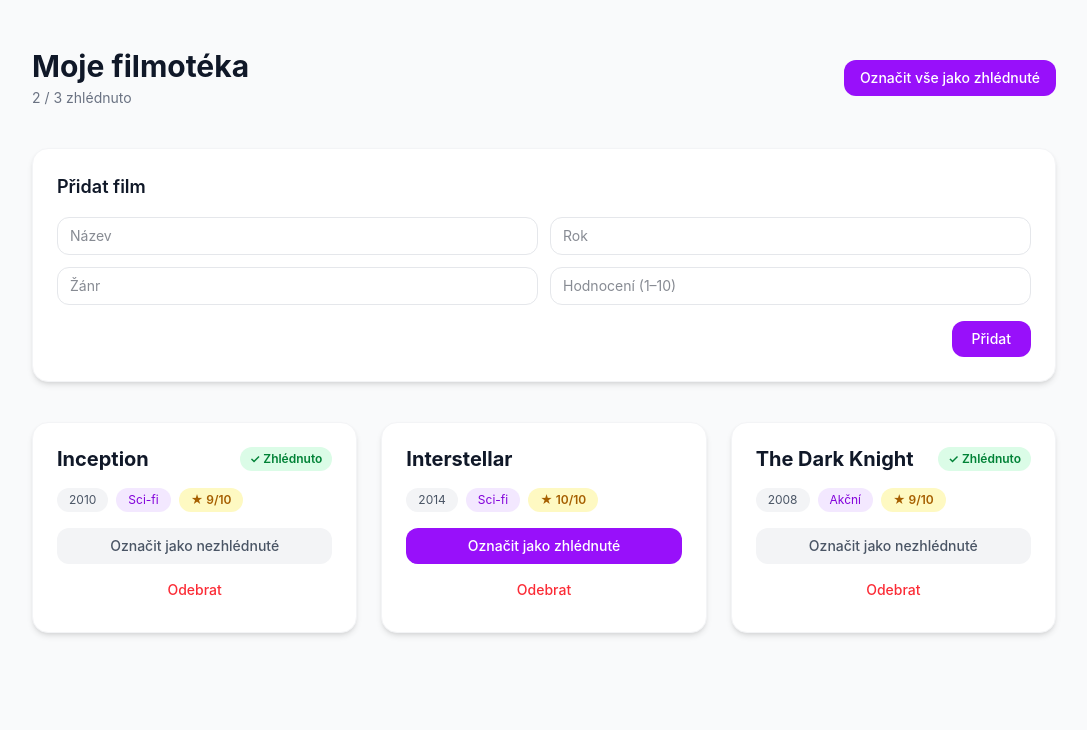
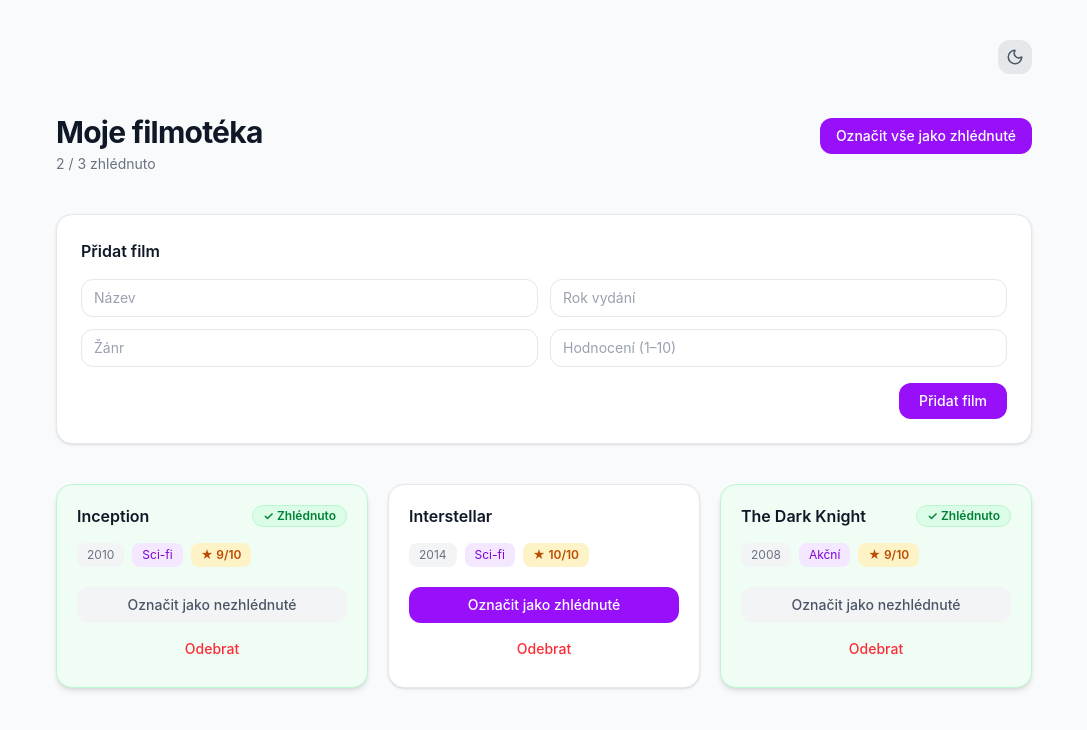
Before and after one commit to kudrle01/4IT427_kudj05, a React (Vite) app: page / in a window 1280 px wide. Shown: the top 730 px of the page, without its empty margins (96-1183 px from the left). Built offline with nearby package versions, Linux system fonts and the light colour scheme.

Commit message:
feat: Úkol 4 – styling

```diff
--- a/package.json
+++ b/package.json
@@ -11,6 +11,7 @@
   },
   "dependencies": {
     "@tanstack/react-query": "^5.100.11",
+    "lucide-react": "^1.16.0",
     "react": "^19.2.6",
     "react-dom": "^19.2.6"
   },
--- a/src/App.tsx
+++ b/src/App.tsx
@@ -1,31 +1,63 @@
+/* Stylingová metoda: Tailwind CSS */
+import { useState } from 'react';
+import { Moon, Sun } from 'lucide-react';
 import AddFilmForm from '@/components/AddFilmForm';
 import FilmCard from '@/components/FilmCard';
 import { useWatchlist } from '@/context/WatchlistContext';
 
 function App() {
   const { films, watchedCount, toggleWatched, removeFilm, markAllAsWatched } = useWatchlist();
+  const [dark, setDark] = useState(false);
+
+  const toggleDark = () => {
+    document.documentElement.classList.toggle('dark');
+    setDark((d) => !d);
+  };
 
   return (
-    <main className="min-h-screen bg-gray-50 dark:bg-gray-900 px-6 py-12">
-      <div className="max-w-5xl mx-auto flex flex-col gap-10">
-        <div className="flex items-center justify-between">
+    <div className="min-h-screen bg-gray-50 dark:bg-gray-950 transition-colors duration-300">
+
+      <div className="max-w-5xl mx-auto px-4 sm:px-6 py-10 flex flex-col gap-10">
+
+        {/* Dark mode toggle */}
+        <div className="flex justify-end">
+          <button
+            onClick={toggleDark}
+            className="p-2 rounded-xl bg-gray-200 dark:bg-gray-800 text-gray-600 dark:text-gray-300 hover:bg-gray-300 dark:hover:bg-gray-700 transition-colors duration-200 cursor-pointer"
+            aria-label="Přepnout motiv"
+          >
+            {dark ? <Sun size={18} /> : <Moon size={18} />}
+          </button>
+        </div>
+
+        {/* Header */}
+        <header className="flex items-start justify-between gap-4">
           <div>
-            <h1 className="text-3xl font-bold text-gray-900 dark:text-white">Moje filmotéka</h1>
+            <h1 className="text-3xl font-bold tracking-tight text-gray-900 dark:text-white">
+              Moje filmotéka
+            </h1>
             <p className="text-sm text-gray-500 dark:text-gray-400 mt-1">
               {watchedCount} / {films.length} zhlédnuto
             </p>
           </div>
           <button
             onClick={markAllAsWatched}
-            className="bg-purple-600 hover:bg-purple-700 text-white text-sm font-medium px-4 py-2 rounded-xl transition-colors duration-200 cursor-pointer"
+            className="bg-purple-600 hover:bg-purple-700 active:scale-95 text-white text-sm font-medium px-4 py-2 rounded-xl transition-all duration-200 cursor-pointer shrink-0 mt-1"
           >
             Označit vše jako zhlédnuté
           </button>
-        </div>
+        </header>
 
+        {/* Formulář */}
         <AddFilmForm />
 
-        <div className="grid grid-cols-1 sm:grid-cols-2 lg:grid-cols-3 gap-6">
+        {/* Grid karet */}
+        {films.length === 0 ? (
+          <p className="text-center text-gray-400 dark:text-gray-500 py-16">
+            Watchlist je prázdný. Přidej první film.
+          </p>
+        ) : (
+          <div className="grid grid-cols-1 sm:grid-cols-2 lg:grid-cols-3 gap-5">
             {films.map((film) => (
               <FilmCard
                 key={film.id}
@@ -35,8 +67,10 @@
               />
             ))}
           </div>
+        )}
+
       </div>
-    </main>
+    </div>
   );
 }
 
--- a/src/components/AddFilmForm.tsx
+++ b/src/components/AddFilmForm.tsx
@@ -18,14 +18,14 @@
   };
 
   const inputClass =
-    'w-full px-3 py-2 rounded-xl border border-gray-200 dark:border-gray-700 bg-white dark:bg-gray-800 text-gray-900 dark:text-white text-sm focus:outline-none focus:ring-2 focus:ring-purple-500';
+    'w-full px-3 py-2 rounded-xl border border-gray-200 dark:border-gray-700 bg-white dark:bg-gray-800 text-gray-900 dark:text-white placeholder-gray-400 dark:placeholder-gray-500 text-sm focus:outline-none focus:ring-2 focus:ring-purple-500 transition-colors duration-200';
 
   return (
-    <form
-      onSubmit={handleSubmit}
-      className="bg-white dark:bg-gray-800 rounded-2xl shadow-md border border-gray-100 dark:border-gray-700 p-6 flex flex-col gap-4"
-    >
-      <h2 className="text-lg font-semibold text-gray-900 dark:text-white">Přidat film</h2>
+    <section className="bg-white dark:bg-gray-900 rounded-2xl border border-gray-200 dark:border-gray-700 shadow-sm p-6">
+      <h2 className="text-base font-semibold text-gray-900 dark:text-white mb-4">
+        Přidat film
+      </h2>
+      <form onSubmit={handleSubmit} className="flex flex-col gap-4">
         <div className="grid grid-cols-1 sm:grid-cols-2 gap-3">
           <input
             required
@@ -37,7 +37,7 @@
           <input
             required
             type="number"
-          placeholder="Rok"
+            placeholder="Rok vydání"
             value={year}
             onChange={(e) => setYear(e.target.value)}
             className={inputClass}
@@ -60,13 +60,16 @@
             className={inputClass}
           />
         </div>
+        <div className="flex justify-end">
           <button
             type="submit"
-        className="self-end bg-purple-600 hover:bg-purple-700 text-white text-sm font-medium px-5 py-2 rounded-xl transition-colors duration-200 cursor-pointer"
+            className="bg-purple-600 hover:bg-purple-700 active:scale-95 text-white text-sm font-medium px-5 py-2 rounded-xl transition-all duration-200 cursor-pointer"
           >
-        Přidat
+            Přidat film
           </button>
+        </div>
       </form>
+    </section>
   );
 };
 
--- a/src/components/FilmCard.tsx
+++ b/src/components/FilmCard.tsx
@@ -18,48 +18,63 @@
   const isRatingValid = rating >= 1 && rating <= 10;
 
   return (
-    <div className="bg-white dark:bg-gray-800 rounded-2xl shadow-md hover:shadow-xl transition-shadow duration-300 p-6 flex flex-col gap-4 border border-gray-100 dark:border-gray-700">
+    <div
+      className={`
+        flex flex-col gap-4 rounded-2xl p-5 border
+        transition-all duration-200
+        hover:-translate-y-1 hover:shadow-xl
+        ${watched
+          ? 'bg-green-50 dark:bg-green-950/20 border-green-200 dark:border-green-800 shadow-md'
+          : 'bg-white dark:bg-gray-900 border-gray-200 dark:border-gray-700 shadow-sm'
+        }
+      `}
+    >
+      {/* Název + badge */}
       <div className="flex items-start justify-between gap-2">
-        <h2 className="text-xl font-bold text-gray-900 dark:text-white leading-tight">{title}</h2>
+        <h2 className="text-base font-semibold text-gray-900 dark:text-white leading-snug">
+          {title}
+        </h2>
         {watched && (
-          <span className="shrink-0 inline-flex items-center gap-1 bg-green-100 text-green-700 dark:bg-green-900 dark:text-green-300 text-xs font-semibold px-2.5 py-1 rounded-full">
+          <span className="shrink-0 inline-flex items-center gap-1 bg-green-100 dark:bg-green-900 text-green-700 dark:text-green-300 text-xs font-semibold px-2.5 py-0.5 rounded-full border border-green-200 dark:border-green-700">
             ✓ Zhlédnuto
           </span>
         )}
       </div>
 
+      {/* Meta tagy */}
       <div className="flex flex-wrap gap-2">
-        <span className="bg-gray-100 dark:bg-gray-700 text-gray-600 dark:text-gray-300 text-xs px-3 py-1 rounded-full">
+        <span className="text-xs text-gray-500 dark:text-gray-400 bg-gray-100 dark:bg-gray-800 px-2.5 py-1 rounded-lg">
           {year}
         </span>
-        <span className="bg-purple-100 dark:bg-purple-900 text-purple-700 dark:text-purple-300 text-xs px-3 py-1 rounded-full">
+        <span className="text-xs text-purple-700 dark:text-purple-300 bg-purple-100 dark:bg-purple-900/40 px-2.5 py-1 rounded-lg">
           {genre}
         </span>
         {isRatingValid ? (
-          <span className="bg-yellow-100 dark:bg-yellow-900 text-yellow-700 dark:text-yellow-300 text-xs px-3 py-1 rounded-full font-semibold">
+          <span className="text-xs text-amber-700 dark:text-amber-300 bg-amber-100 dark:bg-amber-900/40 px-2.5 py-1 rounded-lg font-semibold">
             ★ {rating}/10
           </span>
         ) : (
-          <span className="bg-red-100 dark:bg-red-900 text-red-600 dark:text-red-400 text-xs px-3 py-1 rounded-full">
+          <span className="text-xs text-red-600 dark:text-red-400 bg-red-100 dark:bg-red-900/30 px-2.5 py-1 rounded-lg">
             Neplatné hodnocení
           </span>
         )}
       </div>
 
-      <div className="mt-auto flex flex-col gap-2">
+      {/* Akce */}
+      <div className="mt-auto flex flex-col gap-2 pt-1">
         <button
           onClick={() => onToggleWatched(id)}
-          className={`w-full py-2 px-4 rounded-xl text-sm font-medium transition-colors duration-200 cursor-pointer ${
-            watched
-              ? 'bg-gray-100 dark:bg-gray-700 text-gray-600 dark:text-gray-300 hover:bg-gray-200 dark:hover:bg-gray-600'
+          className={`w-full py-2 px-4 rounded-xl text-sm font-medium transition-colors duration-200 cursor-pointer
+            ${watched
+              ? 'bg-gray-100 dark:bg-gray-800 text-gray-600 dark:text-gray-300 hover:bg-gray-200 dark:hover:bg-gray-700'
               : 'bg-purple-600 hover:bg-purple-700 text-white'
-          }`}
+            }`}
         >
           {watched ? 'Označit jako nezhlédnuté' : 'Označit jako zhlédnuté'}
         </button>
         <button
           onClick={() => onRemove(id)}
-          className="w-full py-2 px-4 rounded-xl text-sm font-medium text-red-500 hover:bg-red-50 dark:hover:bg-red-950 transition-colors duration-200 cursor-pointer"
+          className="w-full py-2 px-4 rounded-xl text-sm font-medium text-red-500 hover:bg-red-50 dark:hover:bg-red-950/40 transition-colors duration-200 cursor-pointer"
         >
           Odebrat
         </button>
--- a/src/index.css
+++ b/src/index.css
@@ -1,4 +1,6 @@
 @import 'tailwindcss';
+
+@variant dark (&:where(.dark, .dark *));
 
 body {
   margin: 0;
```
Also changed, not shown: 1 other file (tests, documents, lock files or other folders). Lines whose indentation alone changed are shown as unchanged.
